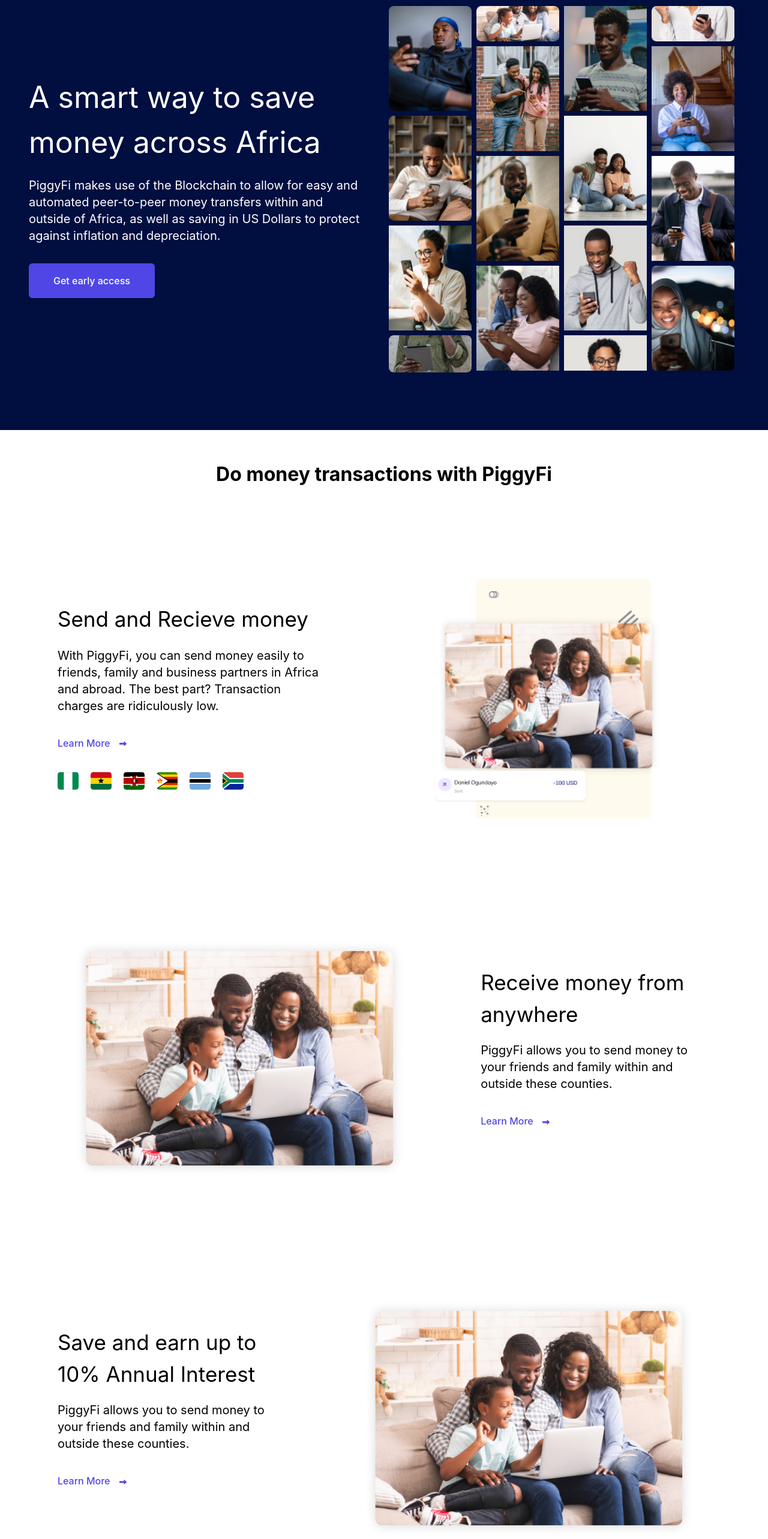
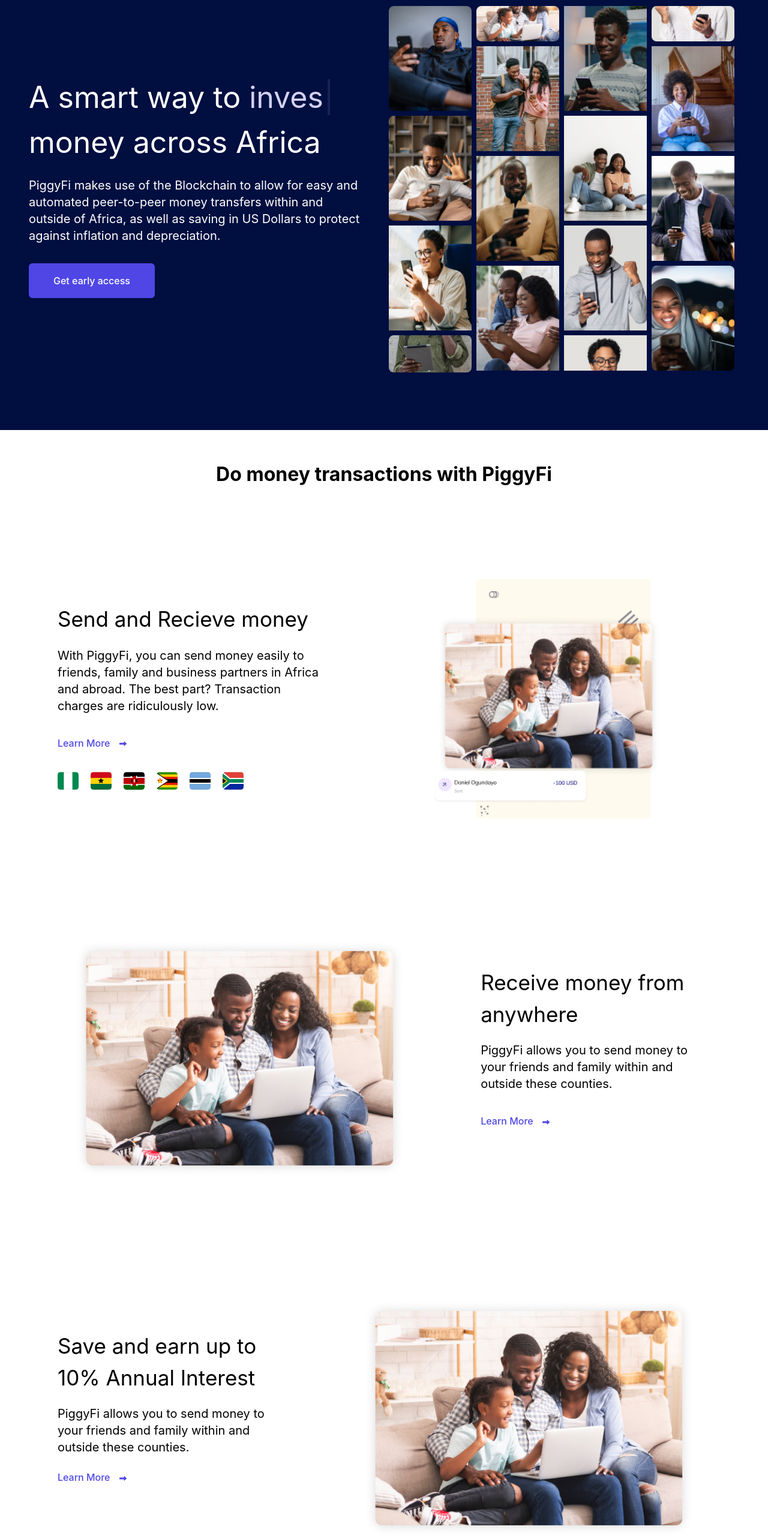
Before and after one commit to PEeGEe21/piggyfi, a Next.js app: page / in a window 1280 px wide. Shown: the part 120-2686 px from the top of the page at 60% size. Built offline with nearby package versions, Linux system fonts and the light colour scheme; a web font is replaced by a local one.

Commit message:
edited piggyfi

```diff
--- a/package.json
+++ b/package.json
@@ -15,7 +15,8 @@
     "classnames": "^2.3.1",
     "next": "12.1.0",
     "react": "17.0.2",
-    "react-dom": "17.0.2"
+    "react-dom": "17.0.2",
+    "typewriter-effect": "^2.18.2"
   },
   "devDependencies": {
     "autoprefixer": "^10.4.2",
--- a/src/components/home/Convert.js
+++ b/src/components/home/Convert.js
@@ -16,8 +16,6 @@
                     {/* <div className="pt-24 pb-24 mx-auto flex px-4 "> */}
             <div className={styles.imgCard}>
               <div className=" flex items-center justify-start">
-
-
                     <img src="/images/Image.svg" alt="nience" />
                 {/* <div className="relative"> */}
                     {/* <Image src="/images/portrait-of-happy-black-family.png" width="500px" height="100%" alt="Your Name"
--- a/src/components/home/Hero.js
+++ b/src/components/home/Hero.js
@@ -1,6 +1,7 @@
 import styles from './Hero.module.css'
 import Image from 'next/image'
 import Link from 'next/link'
+import Typewriter from 'typewriter-effect'
 
 export default function Hero() {
   return (
@@ -15,7 +16,13 @@
                     <div className="flex-1">
                         <div className="text-left">
                         <h1 className={styles.heading_title}>
-                            A smart way to save money across Africa
+                            A smart way to <span className={styles.effect}>
+                                <Typewriter options={{
+                                    strings: ['save', 'send', 'invest', 'exchange' ],
+                                    autoStart: true,
+                                    loop: true,
+                                }}
+                                /></span> money across Africa
                         </h1>
                         <p className="mt-3 mr-10 max:width-auto mx-auto text-base text-white sm:text-lg md:mt-5 md:text-xl md:max-w-3xl">
                             PiggyFi makes use of the Blockchain to allow for easy and automated peer-to-peer money transfers within and  outside of Africa, as well as saving in US Dollars to protect against inflation and depreciation.
--- a/src/components/home/Hero.module.css
+++ b/src/components/home/Hero.module.css
@@ -4,6 +4,16 @@
     margin-bottom: 10px;
     color: #ffffff;
   }
+
+
+.heading_title .effect{
+    color: #D3D1F4;
+  }
+.heading_title .effect > div{
+    display: inline;
+  }
+
+
 
   .hero {
     background: #000e40;
@@ -55,11 +65,19 @@
     }
   }
 
+  @media only screen and (max-width: 568px) {
+    .heading_title{
+      font-size: 35px;
+    }
+  }
 
-  /* Responsive layout - makes a two column-layout instead of four columns */
-  /* @media screen and (max-width: 800px) {
-    .column {
-      flex: 50%;
+
+  /* Responsive layout - makes a two.heading_title{
+    font-size: 50px;
+    margin: 0;
+    margin-bottom: 10px;
+    color: #ffffff;
+  }
       max-width: 50%;
     }
   }
--- a/src/components/home/Save.js
+++ b/src/components/home/Save.js
@@ -32,15 +32,23 @@
                               <a className="w-full items-center justify-start py-3 text-base font-medium text-indigo-600	 md:py-4 ">Start saving</a>
                               </Link>
                             </div> */}
+                            <div className={styles.learn_more}>
+                              <Link href="">
+                                <a className=" inline-block items-center justify-start py-3 text-base font-medium text-indigo-600	 md:py-4 ">Learn More
+                                  <FontAwesomeIcon style={{fontSize:"12px", marginLeft:'15px'}} icon={faLongArrowAltRight}></FontAwesomeIcon>
 
-                              <div className="my-2 py-3 flex items-center learn-more w-auto">
+                                </a>
+                              </Link>
+                            </div>
+
+                              {/* <div className="my-2 py-3 flex items-center learn-more w-auto">
                                 <Link href="">
                                   <a className="inline-block items-center justify-start py-3 text-base font-medium text-indigo-600	 md:py-4 ">Learn More
                                   <FontAwesomeIcon style={{fontSize:"12px", marginLeft:'15px'}} icon={faLongArrowAltRight}></FontAwesomeIcon>
 
                                 </a>
                                 </Link>
-                              </div>
+                              </div> */}
 
 
 
--- a/src/components/home/Save.module.css
+++ b/src/components/home/Save.module.css
@@ -54,3 +54,13 @@
 
   /* padding: 100%; */
 }
+
+.learn_more{
+  padding-bottom: 0.75rem; /* 12px */
+  margin-top: 0.5rem; /* 8px */
+  margin-bottom: 0.5rem; /* 8px */
+  display: flex;
+  align-items: center;
+  width: auto;
+  position: relative;
+}
```
Also changed, not shown: 1 other file (tests, documents, lock files or other folders). Lines whose indentation alone changed are shown as unchanged.
